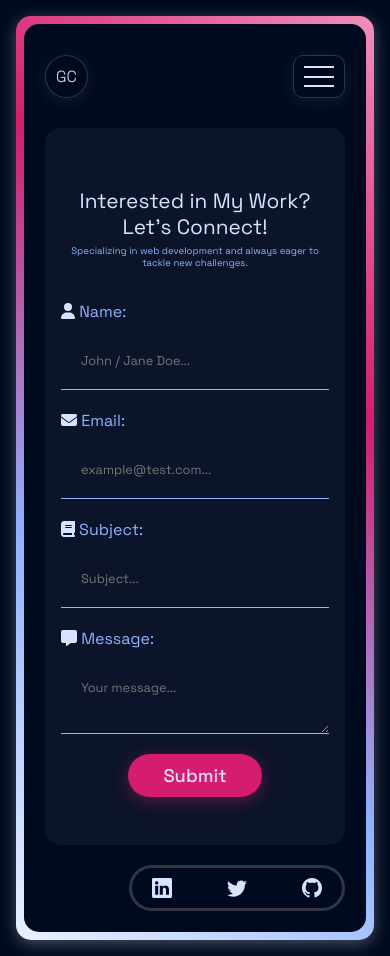
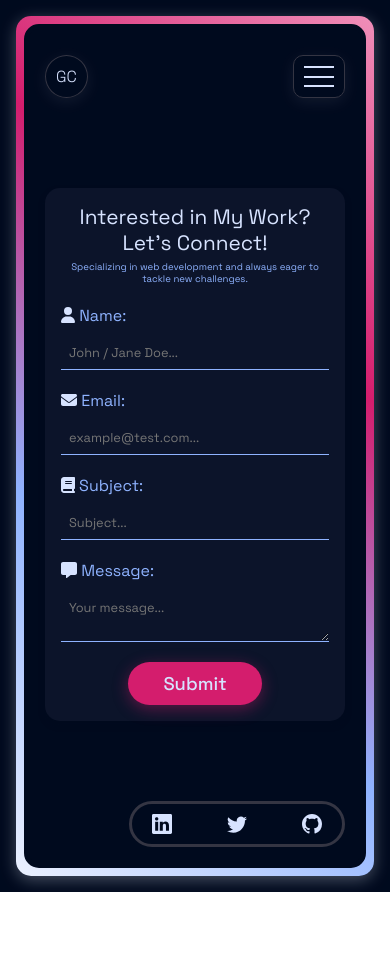
Before and after one commit to guycdev/portfolio-old, a React (Vite) app: page /get-in-touch in a window 390 px wide. After the commit the page ends 892 px from the top, so only its background shows below. Built offline with nearby package versions, Linux system fonts and the light colour scheme.

Commit message:
fixed contact responsivness

```diff
--- a/src/index.css
+++ b/src/index.css
@@ -289,7 +289,7 @@ button {
 
 .input-container input,
 .input-container textarea {
-  padding: 20px;
+  padding: 0.5rem;
   background-color: transparent;
   font-size: 0.8rem;
 
--- a/src/sections/Contact/Contact.module.css
+++ b/src/sections/Contact/Contact.module.css
@@ -6,7 +6,7 @@
   align-items: center;
   justify-content: space-between;
   width: 100%;
-  padding: 1rem 3rem 1rem 1rem !important;
+  padding: 1rem !important;
 }
 
 .contactInformation {
@@ -32,8 +32,6 @@
 }
 
 .contactHeading {
-  padding: 0.75rem 0rem;
-  /* border-bottom: 1px solid var(--primary); */
   display: flex;
   flex-direction: column;
   gap: 5px;
@@ -61,7 +59,6 @@
   gap: 20px;
   height: 100%;
   justify-content: space-between;
-  padding: 2rem 0rem;
 }
 
 .contactFormContainer > *:last-child {
@@ -224,7 +221,11 @@
     display: none;
   }
   .contactContainer {
-    padding: 3rem !important;
+    padding: 1rem !important;
+  }
+
+  .contactFormContainer {
+    padding: 0rem;
   }
 }
 
@@ -234,7 +235,7 @@
   }
 }
 
-@media (max-width: 600px) {
+@media (max-width: 550px) {
   .nameContainer {
     flex-direction: column;
   }
```
